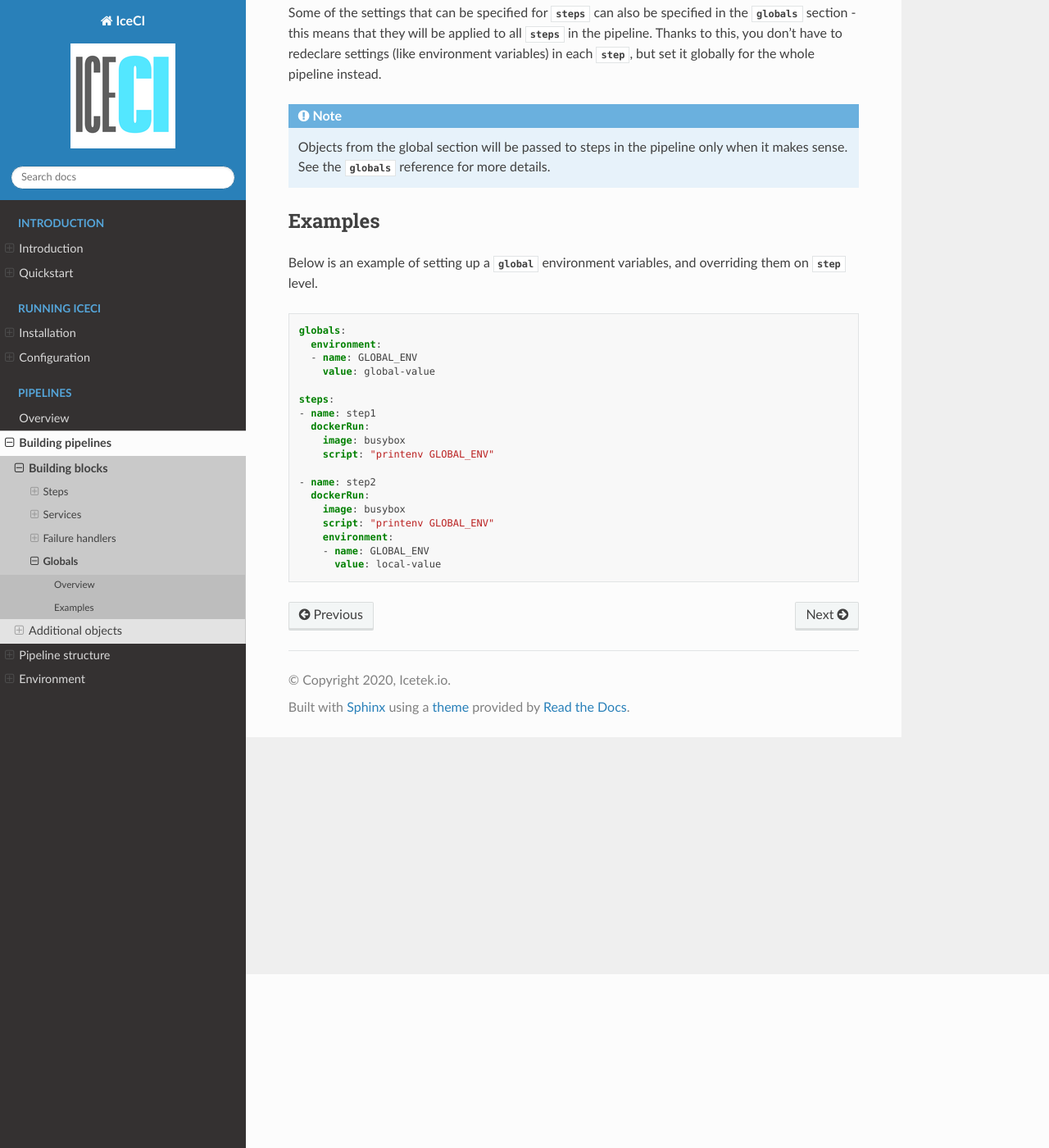
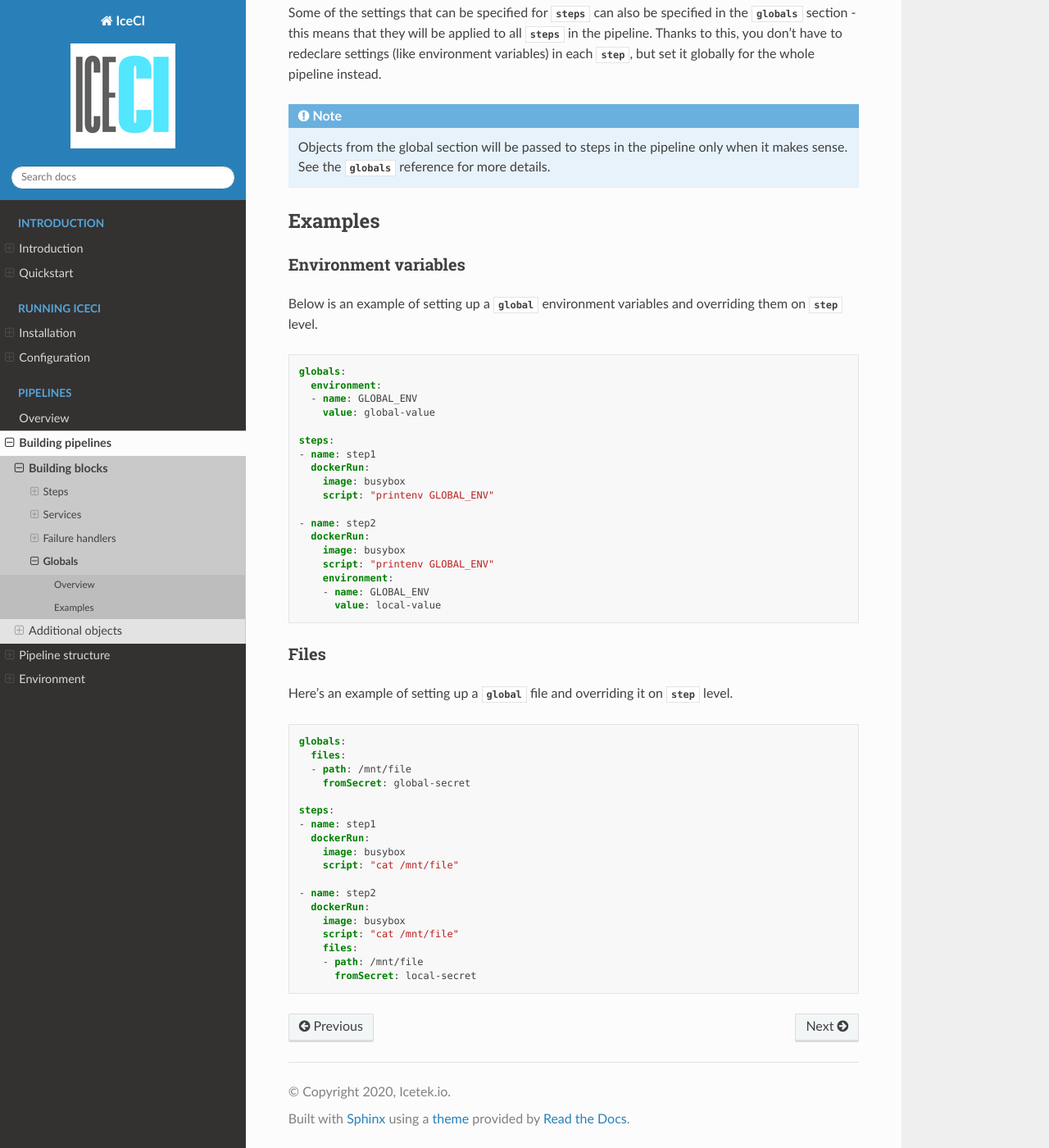
Before and after one commit to IceCI/Documentation, a Sphinx documentation site: the page built from source/pages/pipelines/building_globals.rst, in a window 1280 px wide and 1400 px high, scrolled down 212 px. Shown: the whole window at 82% size. Built offline with Sphinx 7.4.7 and the Read the Docs theme 2.0.0, drawn with Linux system fonts in a browser that asks for light colours.

Commit message:
Files documentation update. (#5)

```diff
--- a/source/pages/pipelines/building_globals.rst
+++ b/source/pages/pipelines/building_globals.rst
@@ -17,7 +17,10 @@ Some of the settings that can be specified for :attr:`steps<Step>` can also be s
 Examples
 ++++++++
 
-Below is an example of setting up a :attr:`global<globals>` environment variables, and overriding them on :attr:`step<Step>` level.
+Environment variables
+_____________________
+
+Below is an example of setting up a :attr:`global<globals>` environment variables and overriding them on :attr:`step<Step>` level.
 
 .. code-block:: yaml
 
@@ -39,3 +42,29 @@ Below is an example of setting up a :attr:`global<globals>` environment variable
       environment:
       - name: GLOBAL_ENV
         value: local-value
+
+Files
+_____
+
+Here's an example of setting up a :attr:`global<globals>` file and overriding it on :attr:`step<Step>` level.
+
+.. code-block:: yaml
+
+  globals:
+    files:
+    - path: /mnt/file
+      fromSecret: global-secret
+
+  steps:
+  - name: step1
+    dockerRun:
+      image: busybox
+      script: "cat /mnt/file"
+
+  - name: step2
+    dockerRun:
+      image: busybox
+      script: "cat /mnt/file"
+      files:
+      - path: /mnt/file
+        fromSecret: local-secret
```
Also changed, not shown: source/pages/pipelines/building_failure_handlers.rst (+29 -0 lines), source/pages/pipelines/building_steps.rst (+22 -0 lines), source/pages/pipelines/structure.rst (+36 -1 lines).
